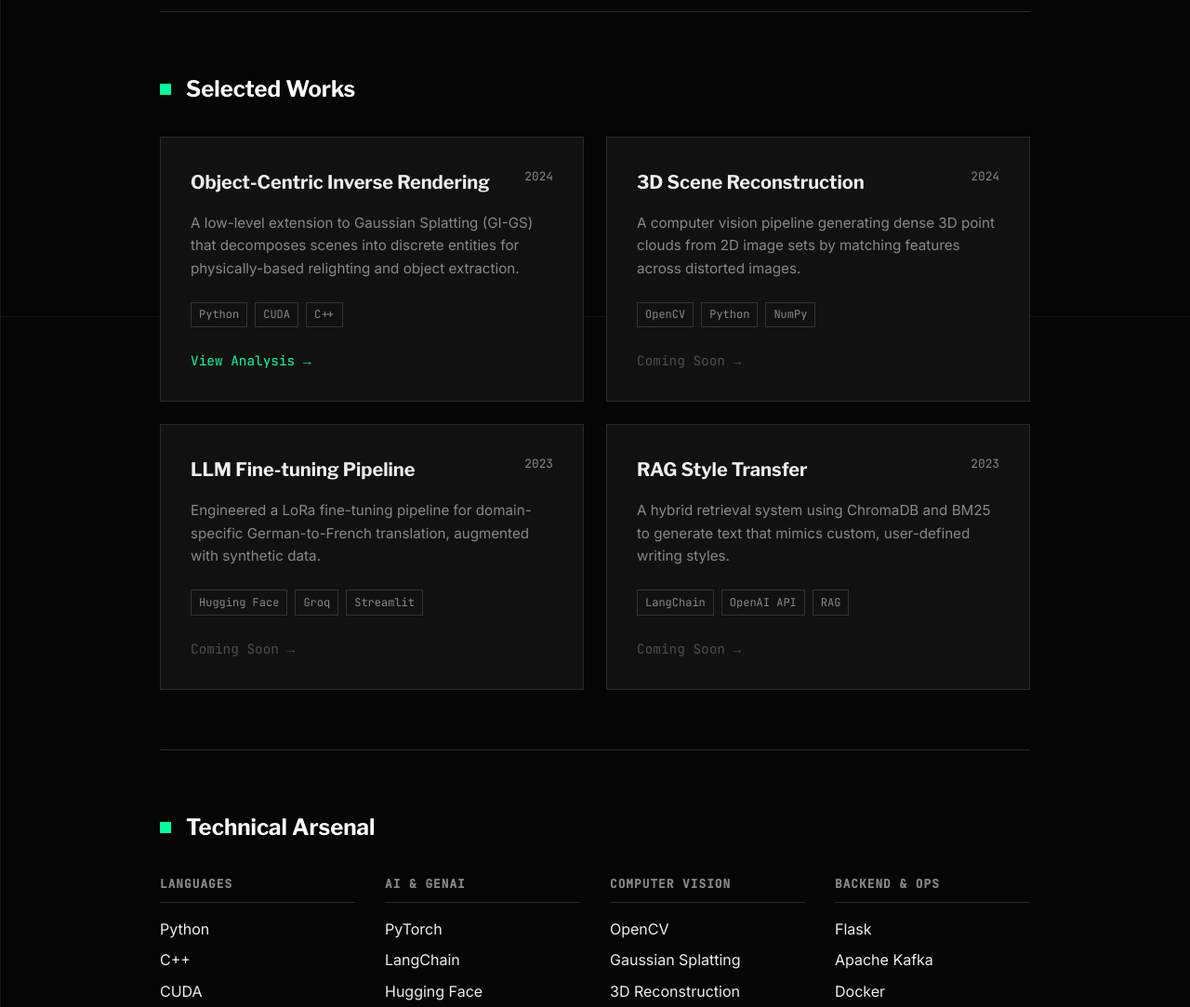
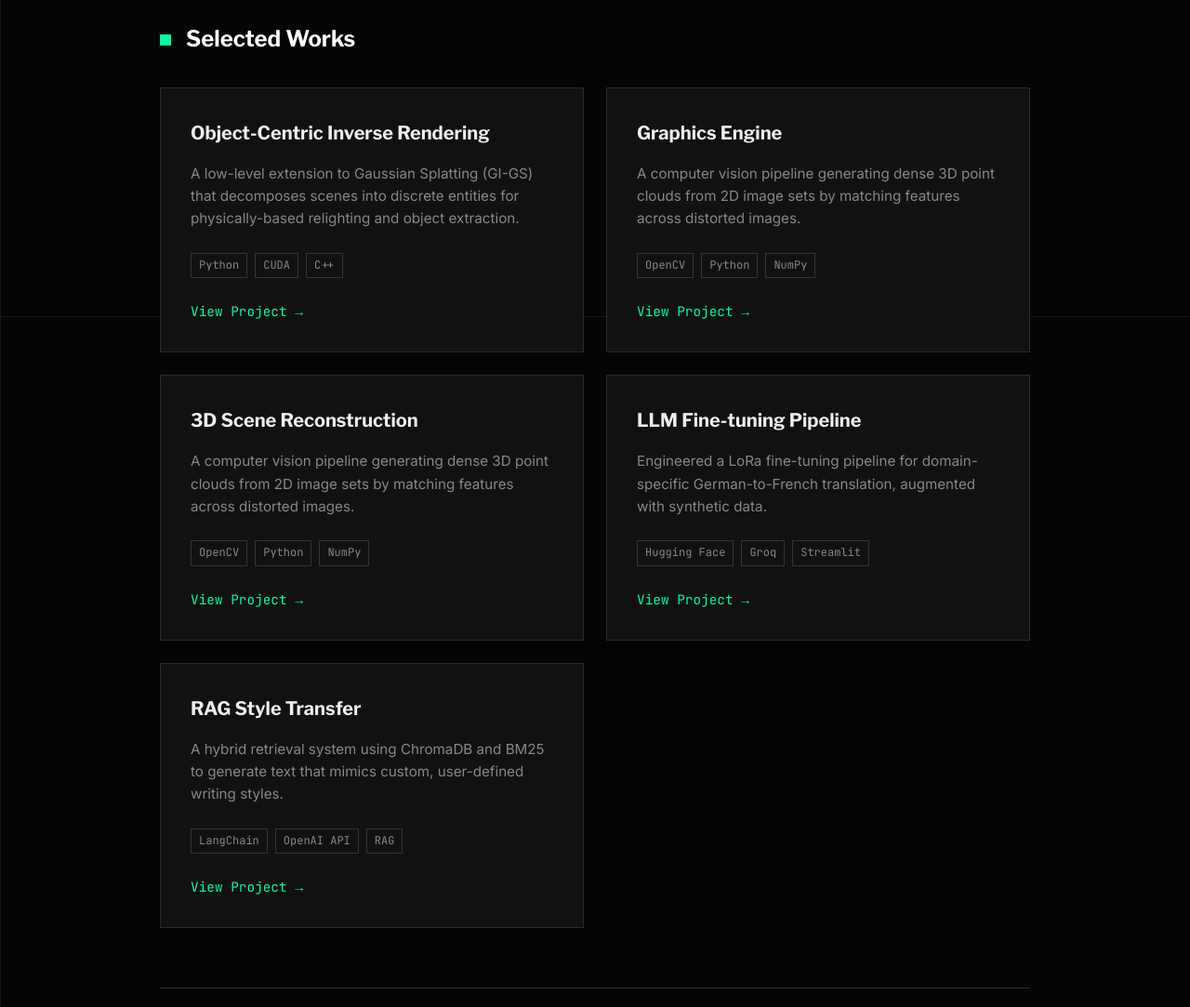
Before and after one commit to condescendo/Project-Page, a plain HTML site: page index.html in a window 1280 px wide. Shown: the part 460-1543 px from the top of the page at 93% size. Drawn offline with nearby package versions, Linux system fonts and the light colour scheme.

Commit message:
Revise project details and update links
Updated project descriptions and links in the portfolio.

```diff
--- a/index.html
+++ b/index.html
@@ -17,7 +17,7 @@
 
         <header class="hero">
             <div class="hero-content">
-                <div class="status-badge">Available for Internships</div>
+                <!-- <div class="status-badge">Available for Internships</div> -->
                 <h1>Anushree Bajaj</h1>
                 <h2 class="subtitle">M.S. Computer Science @ RPTU Kaiserslautern</h2>
                 <p class="intro-text">
@@ -33,7 +33,7 @@
 
             <div class="hero-image-container">
                 <div class="image-placeholder">
-                    <span></span>
+                    <span><img src="profilephoto.png"></span>
                 </div>
             </div>
         </header>
@@ -48,7 +48,7 @@
                 <article class="project-card">
                     <div class="card-header">
                         <h3>Object-Centric Inverse Rendering</h3>
-                        <span class="year">2024</span>
+                        <!-- <span class="year">2024</span> -->
                     </div>
                     <p class="card-desc">
                         A low-level extension to Gaussian Splatting (GI-GS) that decomposes scenes into discrete entities for physically-based relighting and object extraction.
@@ -56,13 +56,13 @@
                     <div class="tech-stack">
                         <span>Python</span><span>CUDA</span><span>C++</span>
                     </div>
-                    <a href="project-gaussian.html" class="btn-link">View Analysis &rarr;</a>
+                    <a href="project-gaussian.html" class="btn-link">View Project &rarr;</a>
                 </article>
 
                 <article class="project-card">
                     <div class="card-header">
-                        <h3>3D Scene Reconstruction</h3>
-                        <span class="year">2024</span>
+                        <h3>Graphics Engine</h3>
+                        <!-- <span class="year">2024</span> -->
                     </div>
                     <p class="card-desc">
                         A computer vision pipeline generating dense 3D point clouds from 2D image sets by matching features across distorted images.
@@ -70,13 +70,27 @@
                     <div class="tech-stack">
                         <span>OpenCV</span><span>Python</span><span>NumPy</span>
                     </div>
-                    <a href="#" class="btn-link disabled">Coming Soon &rarr;</a>
+                    <a href="graphics.html" class="btn-link">View Project &rarr;</a>
+                </article>
+
+                <article class="project-card">
+                    <div class="card-header">
+                        <h3>3D Scene Reconstruction</h3>
+                        <!-- <span class="year">2024</span> -->
+                    </div>
+                    <p class="card-desc">
+                        A computer vision pipeline generating dense 3D point clouds from 2D image sets by matching features across distorted images.
+                    </p>
+                    <div class="tech-stack">
+                        <span>OpenCV</span><span>Python</span><span>NumPy</span>
+                    </div>
+                    <a href="3dscene-reconstruction.html" class="btn-link">View Project &rarr;</a>
                 </article>
 
                 <article class="project-card">
                     <div class="card-header">
                         <h3>LLM Fine-tuning Pipeline</h3>
-                        <span class="year">2023</span>
+                        <!-- <span class="year">2023</span> -->
                     </div>
                     <p class="card-desc">
                         Engineered a LoRa fine-tuning pipeline for domain-specific German-to-French translation, augmented with synthetic data.
@@ -84,13 +98,13 @@
                     <div class="tech-stack">
                         <span>Hugging Face</span><span>Groq</span><span>Streamlit</span>
                     </div>
-                    <a href="#" class="btn-link disabled">Coming Soon &rarr;</a>
+                    <a href="llm-fine-tuning.html" class="btn-link">View Project &rarr;</a>
                 </article>
 
                 <article class="project-card">
                     <div class="card-header">
                         <h3>RAG Style Transfer</h3>
-                        <span class="year">2023</span>
+                        <!-- <span class="year">2023</span> -->
                     </div>
                     <p class="card-desc">
                         A hybrid retrieval system using ChromaDB and BM25 to generate text that mimics custom, user-defined writing styles.
@@ -98,7 +112,7 @@
                     <div class="tech-stack">
                         <span>LangChain</span><span>OpenAI API</span><span>RAG</span>
                     </div>
-                    <a href="#" class="btn-link disabled">Coming Soon &rarr;</a>
+                   <a href="rag.html" class="btn-link">View Project &rarr;</a>
                 </article>
 
             </div>
@@ -147,7 +161,6 @@
                     <ul>
                         <li>Flask</li>
                         <li>Apache Kafka</li>
-                        <li>Docker</li>
                         <li>AWS (Cloud)</li>
                         <li>Git</li>
                     </ul>
```
